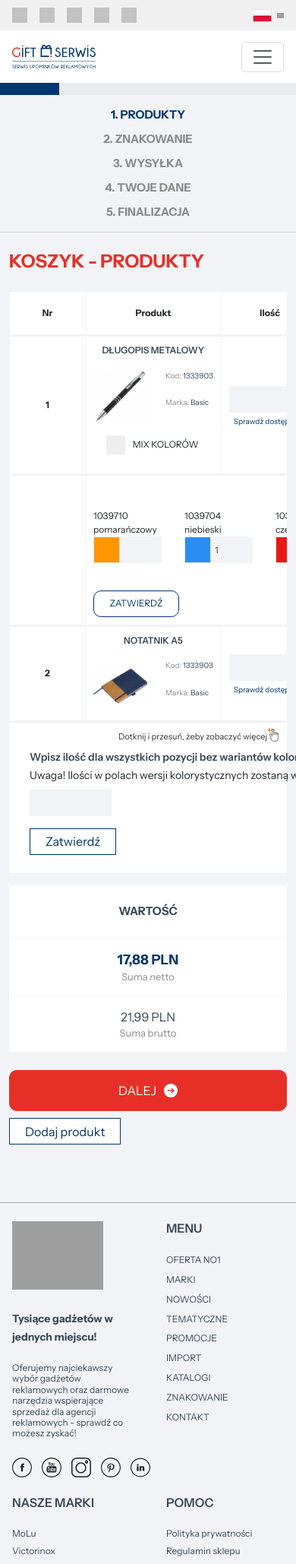
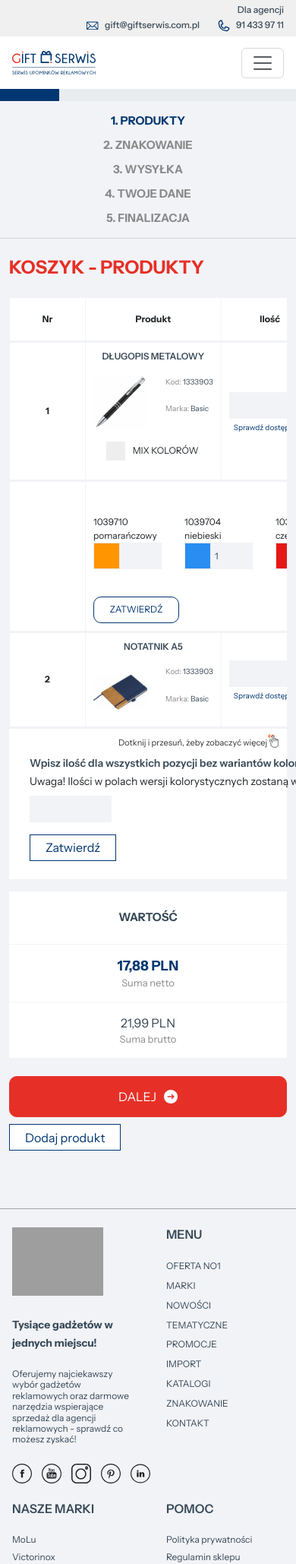
Before and after one commit to goldipl/GIFT-SERWIS, a PHP site: page /cart-step-one.php in a window 390 px wide. Shown: the top 2058 px of the page at 76% size. Run offline with PHP 8.4, Linux system fonts and the light colour scheme; grey boxes are pictures that could not be loaded.

Commit message:
fill and styling topbar element

```diff
--- a/components/common/topbar.php
+++ b/components/common/topbar.php
@@ -1,52 +1,14 @@
 <div id="topbar">
     <div class="container d-flex justify-content-between align-items-center">
-        <div class="d-flex flex-row topbar-socials">
-            <a href="" class="p-1" rel="nofollow" target="_blank">
-                <img src="./assets/icons/common/topbar/facebook.svg" alt="facebook" width="26" height="26">
-            </a>
-            <a href="" class="p-1" rel="nofollow" target="_blank">
-                <img src="./assets/icons/common/topbar/youtube.svg" alt="youtube" width="26" height="26">
-            </a>
-            <a href="" class="p-1" rel="nofollow" target="_blank">
-                <img src="./assets/icons/common/topbar/instagram.svg" alt="instagram" width="26" height="26">
-            </a>
-            <a href="" class="p-1" rel="nofollow" target="_blank">
-                <img src="./assets/icons/common/topbar/pinterest.svg" alt="pinterest" width="26" height="26">
-            </a>
-            <a href="" class="p-1" rel="nofollow" target="_blank">
-                <img src="./assets/icons/common/topbar/linkedin.svg" alt="linkedin" width="26" height="26">
+        <div class="d-flex flex-row topbar-links">
+            <a href="" rel="nofollow" target="_blank">
+                Dla agencji
             </a>
         </div>
         <div class="d-flex">
-            <div class="topbar-links d-flex flex-row align-items-center">
-                <a href="./index.php#about_us" class="p-3">
-                    O nas
-                </a>
-                <a href="./newsletter.php" class="p-3">
-                    Newsletter
-                </a>
-                <a href="./news.php" class="p-3">
-                    Aktualności
-                </a>
-                <a href="./blog.php" class="p-3">
-                    Blog
-                </a>
-                <a href="./faq.php" class="p-3">
-                    FAQ
-                </a>
-            </div>
-            <div class="topbar-lang d-flex flex-row align-items-center">
-                <div class="flag-toggle" onclick="toggleModal()">
-                    <img src="./assets/img/common/topbar/PL-flag.png" alt="Polish Flag" class="flag-img">
-                    <span class="flag-arrow">
-                        <img src="./assets/icons/common/topbar/flag-arrow.svg" alt="arrow">
-                    </span>
-                </div>
-                <div class="flag-modal" id="flag-modal">
-                    <div class="flag-modal-content">
-                        <img src="./assets/img/common/topbar/EN-flag.png" alt="English Flag" class="flag-img">
-                    </div>
-                </div>
+            <div class=" topbar-contact d-flex flex-row align-items-center">
+                <a href="mailto:gift@giftserwis.com.pl"><img src="./assets/icons/common/topbar/envelope.svg" alt="mail">gift@giftserwis.com.pl</a>
+                <a href="tel:91 433 97 11"><img src="./assets/icons/common/topbar/telephone.svg" alt="telefon">91 433 97 11</a>
             </div>
         </div>
     </div>
--- a/scss/common/_topbar.scss
+++ b/scss/common/_topbar.scss
@@ -3,118 +3,48 @@
   background-color: $topbar-color;
   height: 40px;
   z-index: 11;
+  @media (max-width: 991px) {
+    height: auto;
+    padding: 4px 16px;
+  }
   .container {
     height: 40px;
     padding: 0;
-    .topbar-lang {
-      user-select: none;
-      position: relative;
-      margin-left: 16px;
-      .flag-toggle {
-        cursor: pointer;
-        .flag-arrow {
-          display: inline-flex;
-          align-items: center;
-          margin-left: 4px;
+    @media (max-width: 991px) {
+      flex-direction: column;
+      justify-content: flex-end !important;
+      align-items: flex-end !important;
+    }
+    .topbar-links,
+    .topbar-contact {
+      a {
+        color: $text_color;
+        font-weight: 500;
+        font-size: 14px;
+        line-height: 133%;
+        text-decoration: none;
+        padding: 2px 0;
+        @media (max-width: 991px) {
+          font-size: 12px;
           img {
-            width: 9px;
-            height: auto;
+            width: 16px;
+            height: 16px;
           }
         }
-      }
-      .flag-modal {
-        display: none;
-        position: absolute;
-        top: 40px;
-        right: 0;
-        .flag-modal-content {
-          display: flex;
-          padding: 16px;
-          background-color: $topbar-color;
-          border: 1px solid $black;
-          cursor: pointer;
-          &:hover {
-            opacity: 0.8;
+        &:hover {
+          color: $main-color-second;
+          img {
+            filter: brightness(0) saturate(100%) invert(35%) sepia(94%)
+              saturate(4713%) hue-rotate(348deg) brightness(92%) contrast(94%);
           }
-          .flag-img {
-            cursor: pointer;
-          }
+        }
+        img {
+          margin-right: 8px;
         }
       }
     }
-    .topbar-socials {
-      a {
-        margin-right: 8px;
-        img {
-          width: 20px;
-          height: 20px;
-        }
-        filter: invert(1) brightness(2);
-        &:hover {
-          filter: invert(13%) sepia(96%) saturate(7041%) hue-rotate(319deg)
-            brightness(89%) contrast(110%);
-        }
-      }
-    }
-    div:not(.topbar-lang) {
-      a {
-        font-size: 16px;
-        font-style: normal;
-        font-weight: 400;
-        line-height: 1;
-        color: $main-color;
-        text-decoration: none;
-        &:first-of-type {
-          padding-left: 0 !important;
-        }
-        &.active,
-        &:hover {
-          color: $main-color;
-        }
-      }
-      span {
-        font-size: 12px;
-        font-style: normal;
-        font-weight: 400;
-        line-height: 1;
-        color: $text_color;
-        height: 26px;
-      }
+    .topbar-contact {
+      gap: 24px;
     }
   }
 }
-
-@media (max-width: 1200px) {
-  #topbar {
-    .container {
-      div {
-        a {
-          font-size: 13px;
-        }
-      }
-    }
-  }
-}
-
-@media (max-width: 992px) {
-  #topbar {
-    > .container {
-      padding-left: 1rem !important;
-      padding-right: 1rem !important;
-    }
-  }
-  .topbar-links {
-    a {
-      font-size: 12px !important;
-      padding: 1rem 0.5rem !important;
-      &:nth-of-type(1),
-      &:nth-of-type(2),
-      &:nth-of-type(3),
-      &:nth-of-type(4),
-      &:nth-of-type(5),
-      &:nth-of-type(6) {
-        display: none;
-      }
-    }
-  }
-}
```
Also changed, not shown: scss/main.css, 1 other file.
